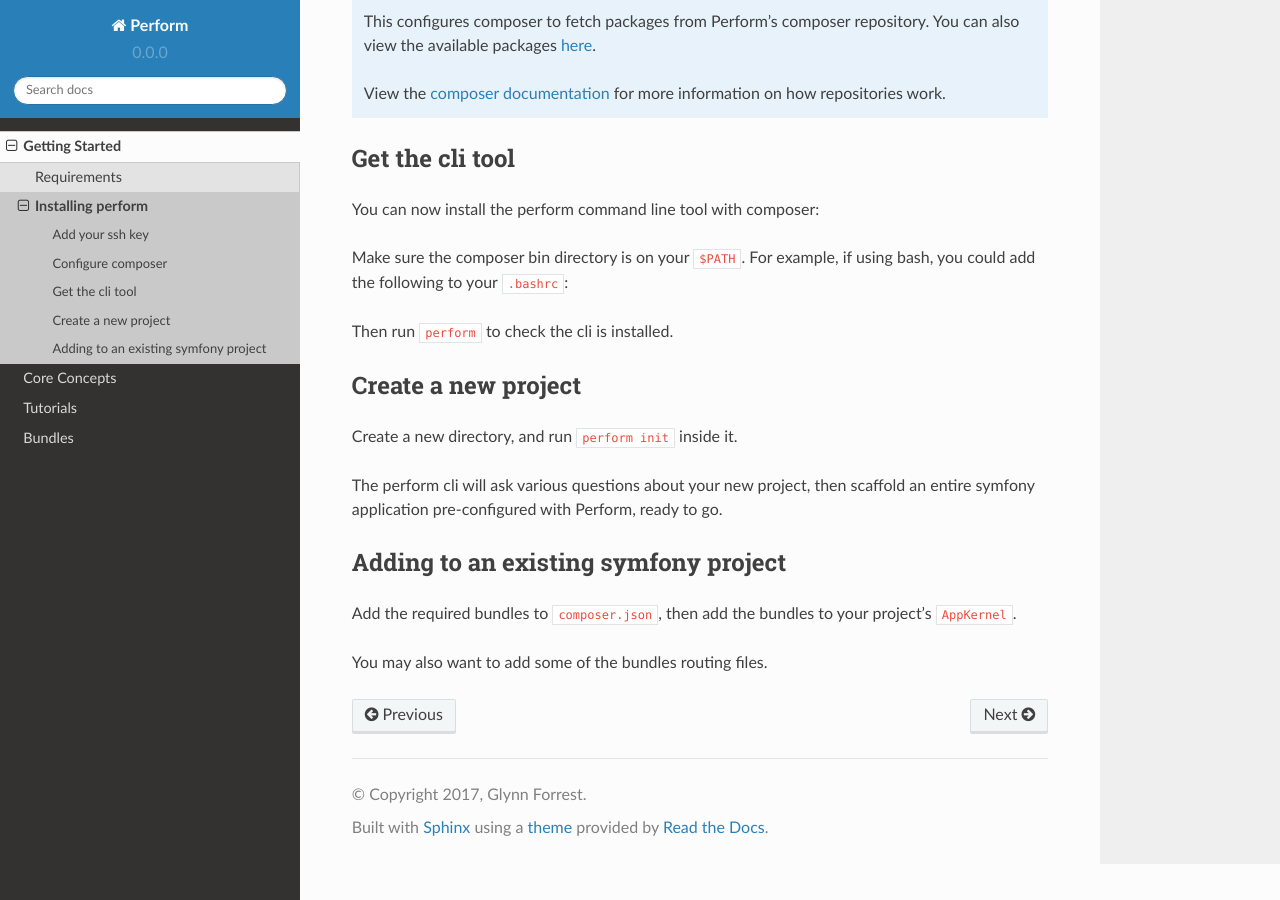
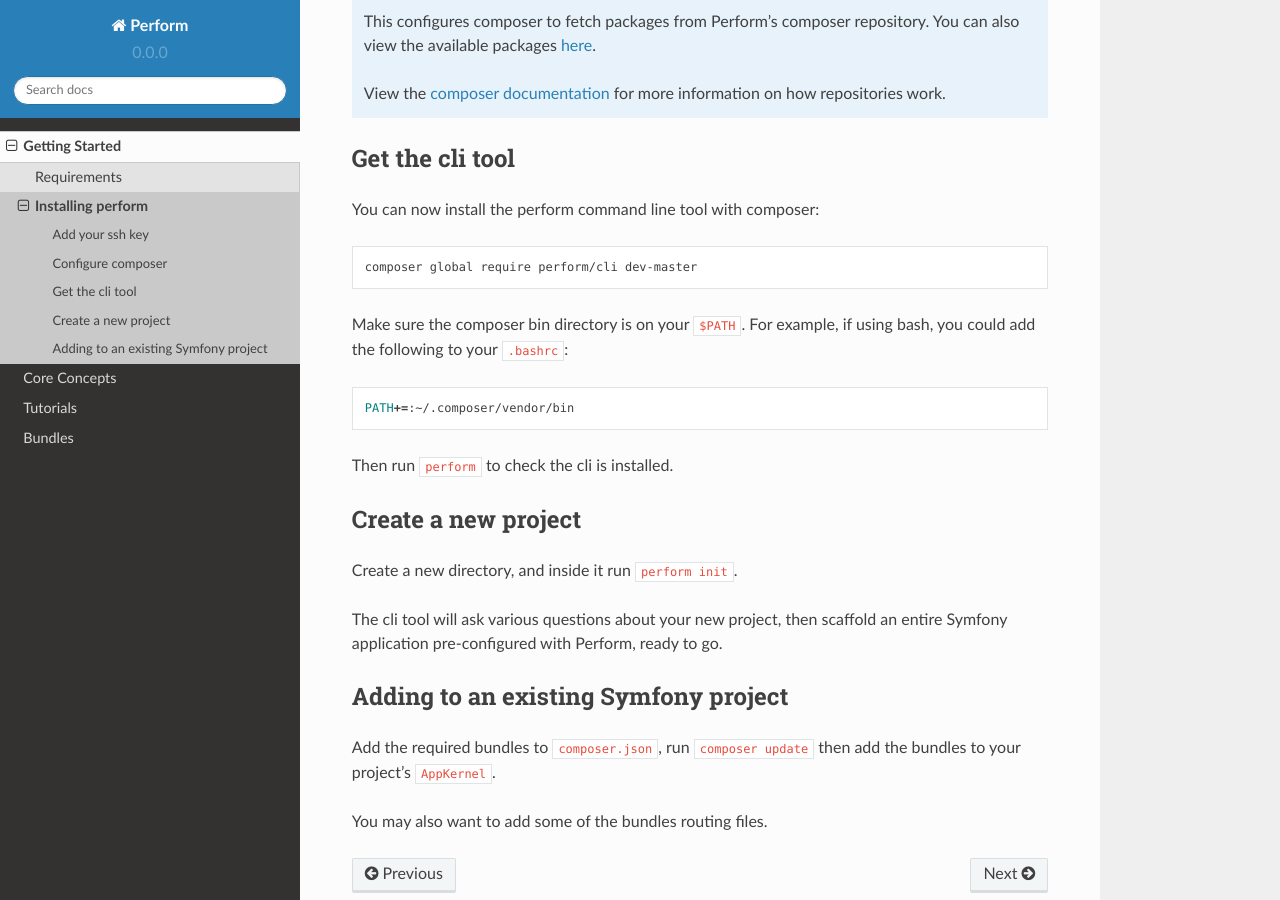
Before and after one commit to useperform/perform, a Sphinx documentation site: the page built from docs/start/install.rst, in a window 1280 px wide and 900 px high, scrolled down 1072 px. Built offline with Sphinx 7.4.7 and the Read the Docs theme 2.0.0, drawn with Linux system fonts in a browser that asks for light colours; pages that are not in the unit, such as notebooks, are missing from menus; some of the changed text lies outside the part shown.

Commit message:
docs: misc improvements

```diff
--- a/docs/index.rst
+++ b/docs/index.rst
@@ -1,8 +1,8 @@
 Welcome to Perform's developer guide!
 =====================================
 
-Perform is a collection tools to help you build high-quality websites
-and applications efficiently.
+Perform is a collection of tools to help you build high-quality
+websites and applications efficiently.
 
 It's designed to be a middle ground between CMS systems that lack flexibility and completely bespoke systems that take too long to code.
 
--- a/docs/start/install.rst
+++ b/docs/start/install.rst
@@ -2,7 +2,7 @@
 ==================
 
 All perform code is stored in private git repositories.
-To get the code, you need to add your ssh key to your account, and
+To get the code, you need to add your ssh key to your account and
 tell composer how to access these repos.
 
 Make sure your computer meets the :doc:`requirements <requirements>` before proceeding.
@@ -55,14 +55,14 @@
 
 You can now install the perform command line tool with composer:
 
-.. code-block: bash
+.. code-block:: bash
 
-   composer global require perform/cli
+   composer global require perform/cli dev-master
 
 Make sure the composer bin directory is on your ``$PATH``.
 For example, if using bash, you could add the following to your ``.bashrc``:
 
-.. code-block: bash
+.. code-block:: bash
 
    PATH+=:~/.composer/vendor/bin
 
@@ -71,15 +71,16 @@
 Create a new project
 --------------------
 
-Create a new directory, and run ``perform init`` inside it.
+Create a new directory, and inside it run ``perform init``.
 
-The perform cli will ask various questions about your new project,
-then scaffold an entire symfony application pre-configured with
+The cli tool will ask various questions about your new project,
+then scaffold an entire Symfony application pre-configured with
 Perform, ready to go.
 
-Adding to an existing symfony project
+Adding to an existing Symfony project
 -------------------------------------
 
-Add the required bundles to ``composer.json``, then add the bundles to your project's ``AppKernel``.
+Add the required bundles to ``composer.json``, run ``composer update``
+then add the bundles to your project's ``AppKernel``.
 
 You may also want to add some of the bundles routing files.
```
